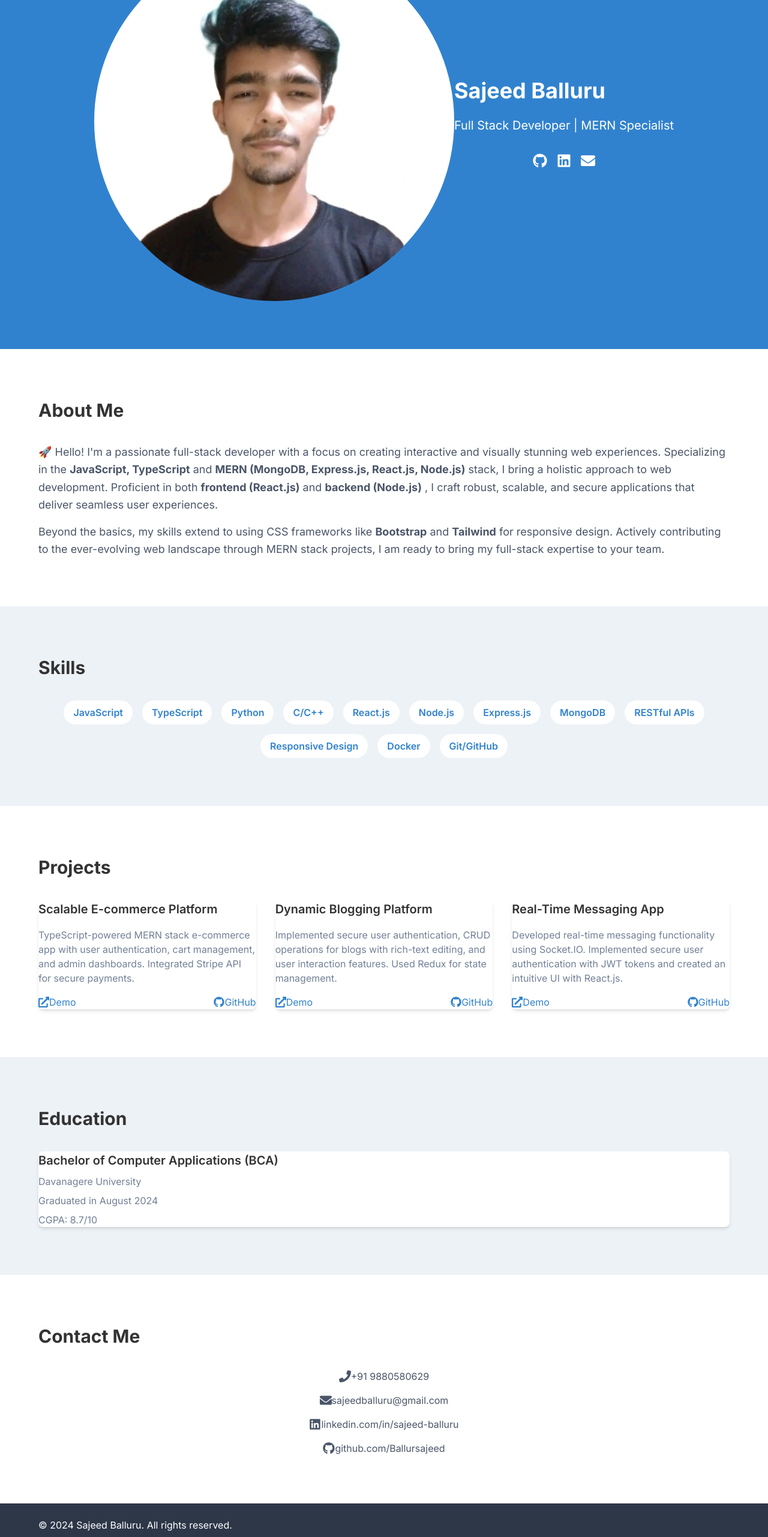
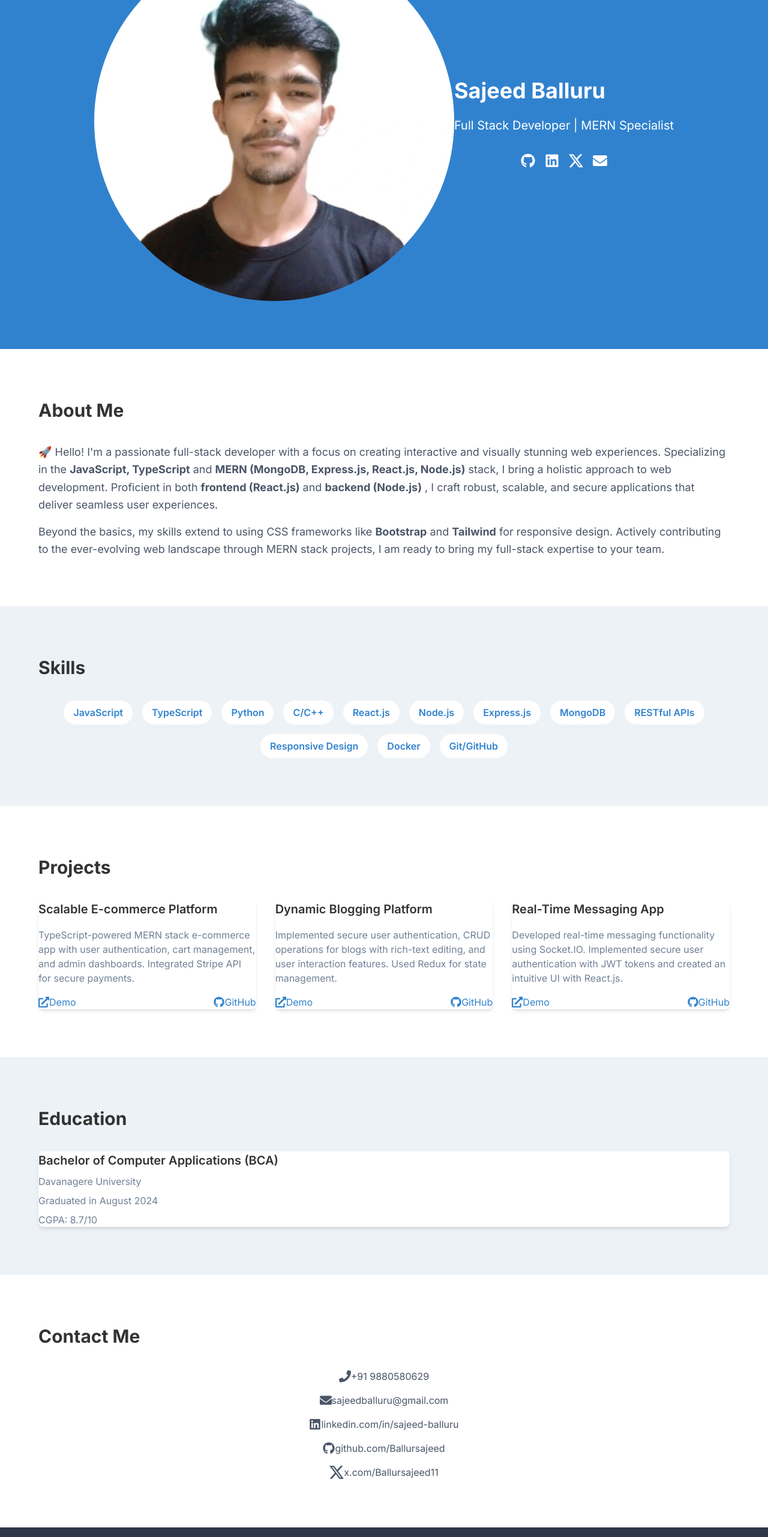
Before and after one commit to Ballursajeed/portfolio, a React (Vite) app: page / in a window 1280 px wide. Shown: the part 234-2797 px from the top of the page at 60% size. Built offline with nearby package versions, Linux system fonts and the light colour scheme.

Commit message:
Added X(twitter) profile link

```diff
--- a/src/components/Contact.jsx
+++ b/src/components/Contact.jsx
@@ -1,4 +1,5 @@
 import React from 'react';
+import { BsTwitterX } from 'react-icons/bs';
 import { FaPhone, FaEnvelope, FaLinkedin, FaGithub } from 'react-icons/fa';
 
 function Contact() {
@@ -19,6 +20,9 @@ function Contact() {
           <a href="https://github.com/Ballursajeed" target="_blank" rel="noopener noreferrer" className="flex items-center text-gray-700 hover:text-blue-600">
             <FaGithub size={20} className="mr-2" /> github.com/Ballursajeed
           </a>
+          <a href="https://x.com/Ballursajeed11" target="_blank" rel="noopener noreferrer" className="flex items-center text-gray-700 hover:text-blue-600">
+            <BsTwitterX size={24} /> x.com/Ballursajeed11
+          </a>
         </div>
       </div>
     </section>
--- a/src/components/Hero.jsx
+++ b/src/components/Hero.jsx
@@ -1,5 +1,6 @@
 import React from 'react';
-import { FaGithub, FaLinkedin, FaEnvelope } from 'react-icons/fa';
+import { BsTwitterX } from 'react-icons/bs';
+import { FaGithub, FaLinkedin, FaEnvelope, FaTwitter } from 'react-icons/fa';
 
 function Hero() {
   return (
@@ -22,6 +23,9 @@ function Hero() {
             <a href="https://linkedin.com/in/sajeed-balluru" target="_blank" rel="noopener noreferrer" className="text-white hover:text-gray-300">
               <FaLinkedin size={24} />
             </a>
+            <a href="https://x.com/Ballursajeed11" target="_blank" rel="noopener noreferrer" className="text-white hover:text-gray-300">
+              <BsTwitterX size={24} />
+            </a>
             <a href="mailto:sajeedballuru@gmail.com" className="text-white hover:text-gray-300">
               <FaEnvelope size={24} />
             </a>
```
